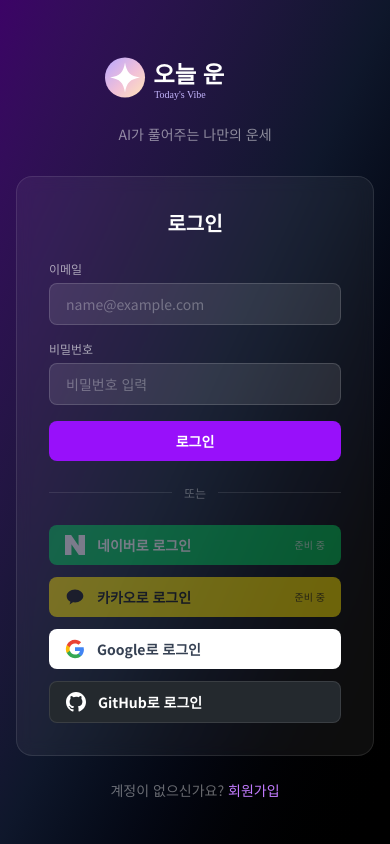
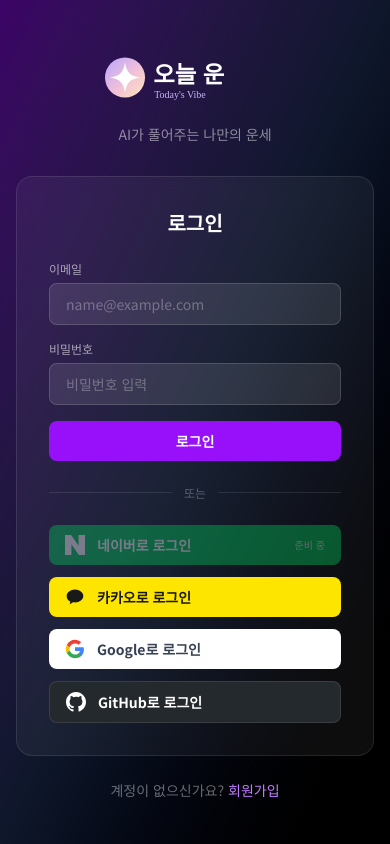
Before and after one commit to riccio-ryu/todays-vibe, a Next.js app in the folder todays-vibe/: page /login in a window 390 px wide. Built offline with nearby package versions, Linux system fonts and the light colour scheme; no server answers.

Commit message:
feat: 카카오 로그인 활성화
- 카카오 버튼 disabled 제거, handleKakao 핸들러 연결
- 모바일에서 카카오톡 앱 로그인 자동 지원

```diff
--- a/todays-vibe/src/app/(auth)/login/page.tsx
+++ b/todays-vibe/src/app/(auth)/login/page.tsx
@@ -41,6 +41,10 @@
 
   function handleGithub() {
     window.location.href = "/api/auth/github";
+  }
+
+  function handleKakao() {
+    window.location.href = "/api/auth/kakao";
   }
 
   return (
@@ -121,14 +125,13 @@
 
           {/* Kakao */}
           <button
-            disabled
-            className="w-full flex items-center gap-3 px-4 py-2.5 rounded-lg bg-[#FEE500] text-[#191919] text-sm font-semibold opacity-40 cursor-not-allowed relative"
+            onClick={handleKakao}
+            className="w-full flex items-center gap-3 px-4 py-2.5 rounded-lg bg-[#FEE500] text-[#191919] text-sm font-semibold hover:bg-[#F5DC00] transition-colors"
           >
             <svg width="20" height="20" viewBox="0 0 24 24" fill="currentColor">
               <path d="M12 3C6.477 3 2 6.582 2 11c0 2.836 1.795 5.34 4.5 6.823L5.5 21l4.084-2.685C10.35 18.427 11.168 18.5 12 18.5c5.523 0 10-3.582 10-7.75C22 6.582 17.523 3 12 3z" />
             </svg>
             카카오로 로그인
-            <span className="ml-auto text-[10px] font-normal opacity-80">준비 중</span>
           </button>
 
           {/* Google */}
```
